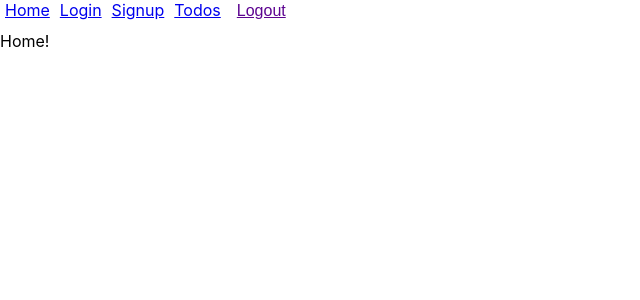
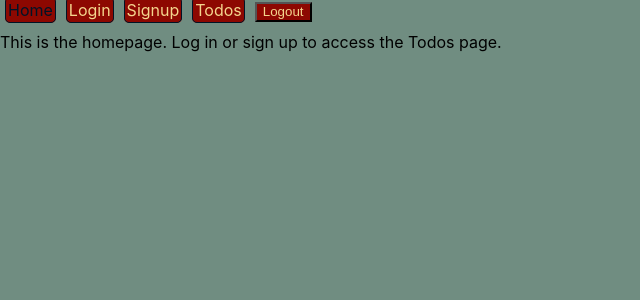
Before and after one commit to yosefkirkcohen/lab-12-todo-frontend, a React (Create React App) app: page / in a window 1280 px wide. Shown: the top 300 px of the page, without its empty margins (0-640 px from the left). Built offline with nearby package versions, Linux system fonts and the light colour scheme.

Commit message:
more css

```diff
--- a/src/App.css
+++ b/src/App.css
@@ -1,30 +1,50 @@
+#root, body, html {
+    --rich-black-fogra-29: #001427ff;
+    --xanadu: #708d81ff;
+    --jasmine: #f4d58dff;
+    --international-orange-engineering: #bf0603ff;
+    --dark-red: #8d0801ff;
+    background-color: var(--xanadu)
+}
+
 .complete {
-    color: yellow;
+    color: var(--rich-black-fogra-29);
     text-decoration: line-through;
 }
 
 .incomplete {
-    color: blue;
+    color: var(--jasmine);
 }
 
 header {
     margin-bottom: 10px;
 }
 
+.active {
+    color: var(--rich-black-fogra-29)
+}
+
 a {
     margin: 5px;
+    text-decoration: none;
+    color: var(--jasmine);
+    background-color: var(--dark-red);
+    padding: 2px;
+    border-radius: 5px;
+    border: solid 1px var(--rich-black-fogra-29)
 }
 
 .logout {
-
     padding-top: 0px;
     margin-left: 5px;
-    border: none;
-    background-color: white;
-    color: rgb(93, 5, 145);
-    font-size: 1em;
-    text-decoration: underline;
-    font-weight: 100;
+    height: 20px;
+    background-color: var(--dark-red);
+    color: var(--jasmine);
+}
+
+.add {
+    background-color: var(--dark-red);
+    color: var(--jasmine);
 }
 
 .logout:hover {
@@ -45,10 +65,10 @@ a {
 
 .todo {
     margin: 10px;
-    background-color: salmon;
+    background-color: var(--international-orange-engineering);
     padding: 5px;
     border-radius: 5px;
-    border: solid 1px blue;
+    border: solid 1px var(--rich-black-fogra-29);
     display: flex;
     justify-content: center;
     width: max-content;
@@ -59,3 +79,8 @@ a {
     flex-direction: column;
     align-items: center;
 }
+
+button {
+    background-color: var(--dark-red);
+    color: var(--jasmine);
+}
--- a/src/App.js
+++ b/src/App.js
@@ -34,10 +34,10 @@ export default class App extends Component {
           <div>
               <Router>
                 <header>
-                  <NavLink to='/' >Home</NavLink>
-                  <NavLink to='/login' >Login</NavLink>
-                  <NavLink to='/signup' >Signup</NavLink>
-                  <NavLink to='/todos' >Todos</NavLink>
+                  <NavLink exact activeClassName='active' to='/' >Home</NavLink>
+                  <NavLink exact activeClassName='active' to='/login' >Login</NavLink>
+                  <NavLink exact activeClassName='active' to='/signup' >Signup</NavLink>
+                  <NavLink exact activeClassName='active' to='/todos' >Todos</NavLink>
                   <button className='logout' onClick={this.handleLogout}>Logout</button>
                 </header>
                   <Switch>
--- a/src/HomePage.js
+++ b/src/HomePage.js
@@ -4,7 +4,7 @@ export default class HomePage extends Component {
     render() {
         return (
             <div>
-                Home!
+                This is the homepage. Log in or sign up to access the Todos page.
             </div>
         )
     }
--- a/src/LoginPage.js
+++ b/src/LoginPage.js
@@ -19,7 +19,7 @@ export default class LoginPage extends Component {
     render() {
         return (
             <div>
-                <form onSubmit={this.handleSubmit}>
+                <form className='signup' onSubmit={this.handleSubmit}>
                     <label>
                         Email
                         <input value={this.state.email} onChange={(e) => {this.setState({email: e.target.value})}} />
--- a/src/TodosPage.js
+++ b/src/TodosPage.js
@@ -30,7 +30,7 @@ export default class TodosPage extends Component {
             <div className='todos'>
                 <form onSubmit={this.handleSubmit}>
                     <input value={this.state.todoName} onChange={(e) => this.setState({todoName: e.target.value})}/>
-                    <button>Add To do</button>
+                    <button className='add'>Add to do</button>
                 </form>
                 <div className='list'>
                     {
```
